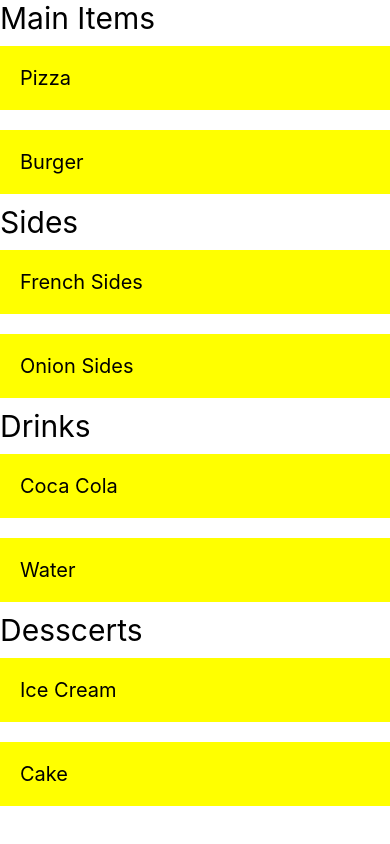
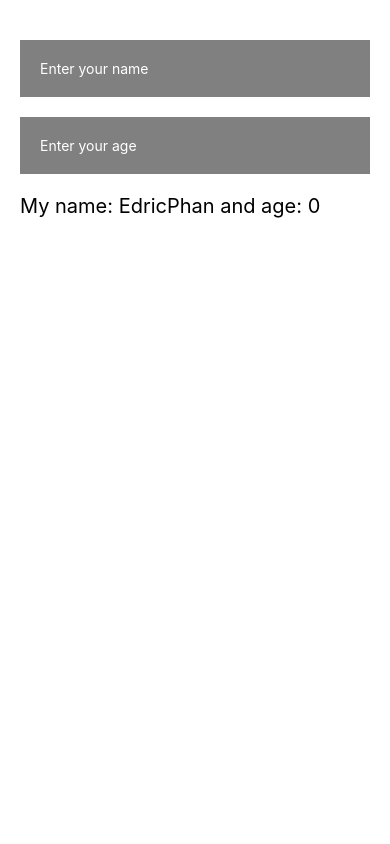
Before and after one commit to Phan-ChiHieu/React-Native-Course-2023, a React Native app: screen / in a window 390 px wide. Built offline with nearby package versions, Linux system fonts and the light colour scheme.

Commit message:
update code

```diff
--- a/App.js
+++ b/App.js
@@ -16,11 +16,15 @@ import {
   Keyboard,
   Switch,
   SectionList,
+  Pressable,
+  RefreshControl,
+  InputAccessoryView,
+  Appearance,
+  useColorScheme,
 } from "react-native";
 import styles from "./styles";
 
 export default function App() {
-  // const [name, setName] = useState("EdricPhan");
   // const [number, setNumber] = useState(0);
   const [isEnabled, setIsEnabled] = useState(false);
 
@@ -46,6 +50,48 @@ export default function App() {
       <Text style={styles.title}>{title}</Text>
     </View>
   );
+
+  const [refresh, setRefresh] = useState(false);
+
+  const pullMe = () => {
+    setRefresh(true);
+
+    setTimeout(() => {
+      setRefresh(false);
+    }, 4000);
+  };
+
+  const [info, setInfo] = useState("");
+
+  const inputAccessoryView = "id";
+
+  // Start Cach 1
+  const [colorScheme, setColorScheme] = useState(Appearance.getColorScheme());
+
+  const [name, setName] = useState("EdricPhan");
+  const [age, setAge] = useState(0);
+
+  useEffect(() => {
+    const themeListener = Appearance.addChangeListener((scheme) => {
+      setColorScheme(scheme.colorScheme);
+    });
+
+    return () => {
+      themeListener.remove();
+    };
+  }, []);
+
+  const isDarkMode = colorScheme === "dark";
+
+  // End Cach 1
+
+  // Start Cach 2
+
+  // const currentColorScheme = useColorScheme();
+  // console.log({ currentColorScheme });
+  // const isDarkMode = currentColorScheme === "dark";
+
+  // End Cach 2
 
   return (
     // <TouchableWithoutFeedback
@@ -109,15 +155,92 @@ export default function App() {
     //     ios_backgroundColor="red"
     //   />
     // </SafeAreaView>
-    <SafeAreaView style={styles.container}>
-      <SectionList
-        sections={DATA}
-        keyExtractor={(item, index) => item + index}
-        renderItem={({ item }) => <Item title={item} />}
-        renderSectionHeader={({ section: { title } }) => <Text style={styles.header}>{title}</Text>}
+
+    // <SafeAreaView style={styles.container}>
+    //   <SectionList
+    //     sections={DATA}
+    //     keyExtractor={(item, index) => item + index}
+    //     renderItem={({ item }) => <Item title={item} />}
+    //     renderSectionHeader={({ section: { title } }) => <Text style={styles.header}>{title}</Text>}
+    //   />
+    // </SafeAreaView>
+
+    // <SafeAreaView style={styles.container}>
+    //   <Text>{name}</Text>
+    //   <Pressable
+    //     style={({ pressed }) => [{ backgroundColor: pressed ? "red" : "yellow" }, styles.textStyle]}
+    //   >
+    //     {({ pressed }) => <Text>{pressed ? "Pressed" : "Press Me"}</Text>}
+    //   </Pressable>
+    // </SafeAreaView>
+
+    // <SafeAreaView style={styles.container}>
+    //   {/* Kéo scroll  */}
+    //   <ScrollView
+    //     refreshControl={<RefreshControl refreshing={refresh} onRefresh={() => pullMe()} />}
+    //   >
+    //     <Text>Pull me refresh</Text>
+    //   </ScrollView>
+
+    //   <TextInput
+    //     placeholder="Enter infomation"
+    //     onChange={(text) => setInfo(text)}
+    //     value={info}
+    //     style={styles.input_v3}
+    //     inputAccessoryViewID={inputAccessoryView}
+    //   />
+    //   <InputAccessoryView nativeID={inputAccessoryView}>
+    //     <Button title="Clear Text" onPress={() => setInfo("")} />
+    //   </InputAccessoryView>
+
+    //   <Text style={styles.text}>
+    //     In the expo we have an expo-font package that provides useFonts hooks, using this hook we
+    //     can easily use any custom font. The initial step is the same — to fetch the fonts, create
+    //     the “fonts” directory under assets and move the fonts there. There are two ways to
+    //     initialize fonts in an Expo app; using hooks for functional components at root, or using the
+    //     async function for the class components.
+    //   </Text>
+
+    //   <Image style={styles.img} source={require("./assets/favicon.png")} resizeMode="contain" />
+    // </SafeAreaView>
+    <SafeAreaView
+      style={{
+        flex: 1,
+        padding: 20,
+        backgroundColor: !isDarkMode ? "white" : "gray",
+      }}
+    >
+      <TextInput
+        style={{
+          marginTop: 20,
+          backgroundColor: !isDarkMode ? "gray" : "white",
+          color: !isDarkMode ? "white" : "black",
+          padding: 20,
+        }}
+        placeholder="Enter your name"
+        onChangeText={(text) => setName(text)}
       />
+      <TextInput
+        style={{
+          marginTop: 20,
+          backgroundColor: !isDarkMode ? "gray" : "white",
+          color: !isDarkMode ? "white" : "black",
+          padding: 20,
+        }}
+        placeholder="Enter your age"
+        onChangeText={(age) => setAge(age)}
+      />
+      <Text
+        style={{
+          fontSize: 20,
+          marginTop: 20,
+          color: !isDarkMode ? "black" : "white",
+        }}
+      >
+        My name: {name} and age: {age}
+      </Text>
     </SafeAreaView>
   );
 }
 
-// 4:32
+// 6:00
--- a/app.json
+++ b/app.json
@@ -5,7 +5,6 @@
     "version": "1.0.0",
     "orientation": "portrait",
     "icon": "./assets/icon.png",
-    "userInterfaceStyle": "light",
     "splash": {
       "image": "./assets/splash.png",
       "resizeMode": "contain",
--- a/styles.js
+++ b/styles.js
@@ -3,18 +3,19 @@ import { StyleSheet } from "react-native";
 const styles = StyleSheet.create({
   container: {
     flex: 1,
-    backgroundColor: "#fff",
+    backgroundColor: "yellow",
     // alignItems: "center",
     // justifyContent: "center",
-    flexDirection: "row",
+    // flexDirection: "row",
   },
   textStyle: {
     fontSize: 30,
     color: "blue",
     fontWeight: "bold",
     fontStyle: "italic",
-    padding: 10,
+    padding: 20,
     margin: 10,
+    // backgroundColor: "yellow",
   },
   button: {
     backgroundColor: "yellow",
@@ -56,8 +57,8 @@ const styles = StyleSheet.create({
 
   img: {
     marginHorizontal: 40,
-    width: 200,
-    height: 200,
+    width: 80,
+    height: 80,
   },
 
   marginCustom: {
@@ -74,6 +75,13 @@ const styles = StyleSheet.create({
     padding: 20,
     marginVertical: 10,
   },
+  text: {
+    color: "blue",
+    fontFamily: "PingFang SC",
+    textDecorationLine: "line-through",
+    textDecorationColor: 'red',
+    textDecorationStyle: "dashed"
+  },
 });
 
 export default styles;
```
Also changed, not shown: 1 other file (tests, documents, lock files or other folders).
